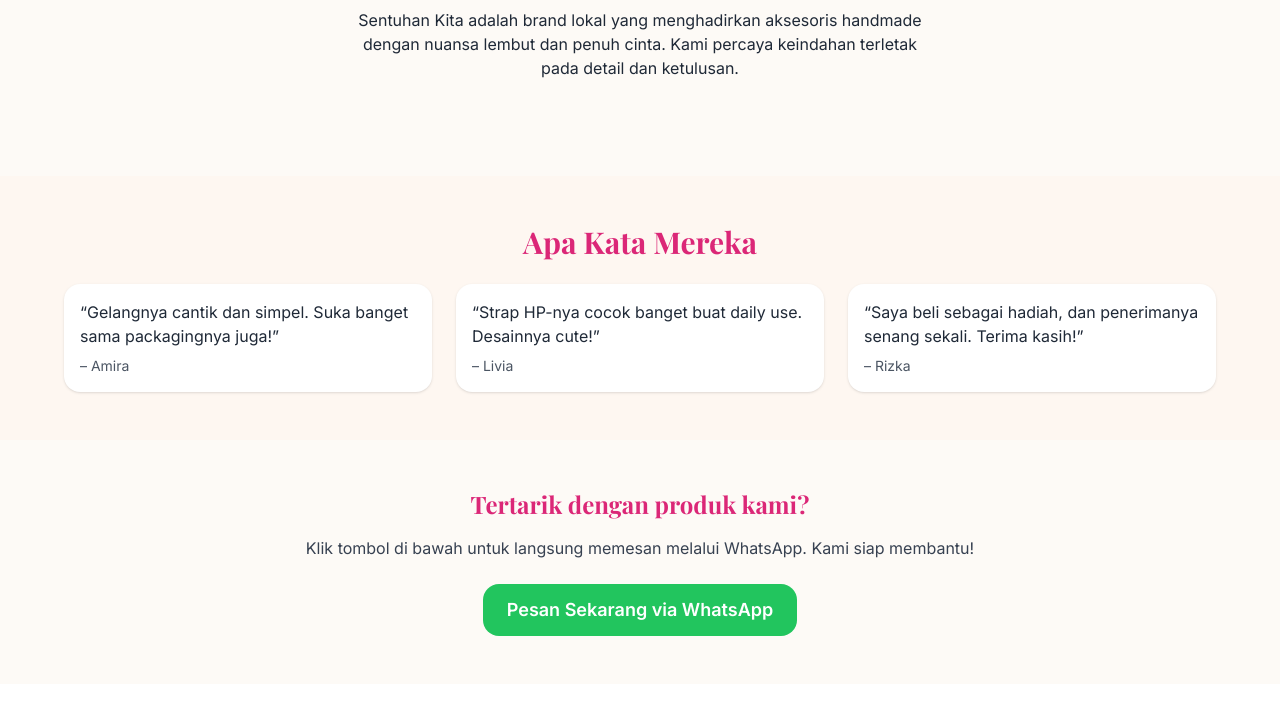
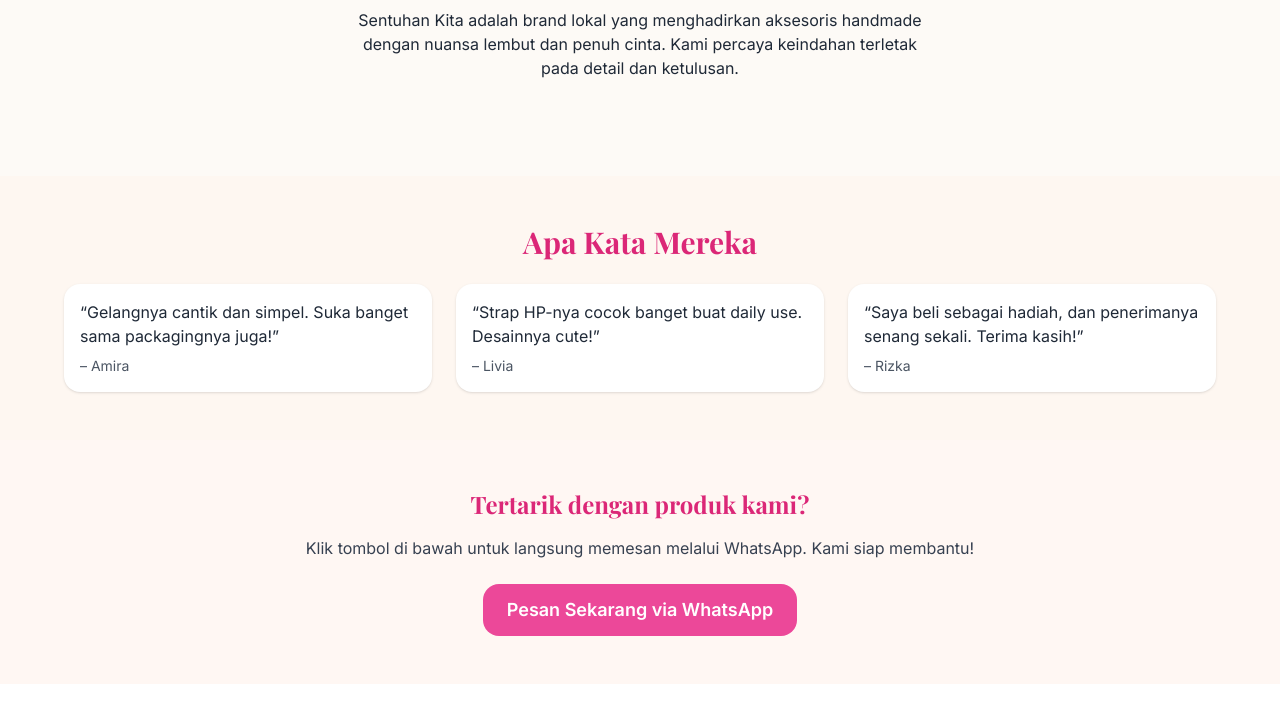
Before and after one commit to sentuhankita/sentuhankita, a plain HTML site: page index.html in a window 1280 px wide. Shown: the part 945-1658 px from the top of the page. Drawn offline with nearby package versions, Linux system fonts and the light colour scheme.

Commit message:
Update index.html

```diff
--- a/index.html
+++ b/index.html
@@ -96,15 +96,16 @@
     </div>
   </section>
 
-  <!-- CTA Pesan Sekarang -->
-<section class="py-12 text-center px-4">
+<!-- CTA Pesan Sekarang -->
+<section class="py-12 text-center px-4 bg-[#fff7f3]">
   <h2 class="text-2xl font-bold text-pink-600 mb-4">Tertarik dengan produk kami?</h2>
   <p class="text-gray-700 mb-6">Klik tombol di bawah untuk langsung memesan melalui WhatsApp. Kami siap membantu!</p>
   <a href="https://wa.me/62895329824738" target="_blank"
-     class="inline-block bg-green-500 hover:bg-green-600 text-white text-lg font-semibold px-6 py-3 rounded-2xl transition">
+     class="inline-block bg-pink-500 hover:bg-pink-600 text-white text-lg font-semibold px-6 py-3 rounded-2xl transition">
     Pesan Sekarang via WhatsApp
   </a>
 </section>
+
 
 
  <!-- Footer -->
```
